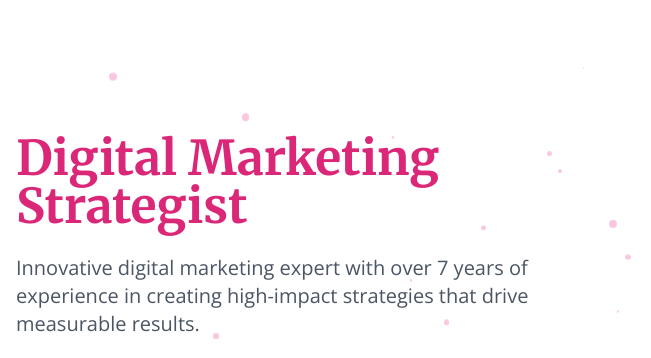
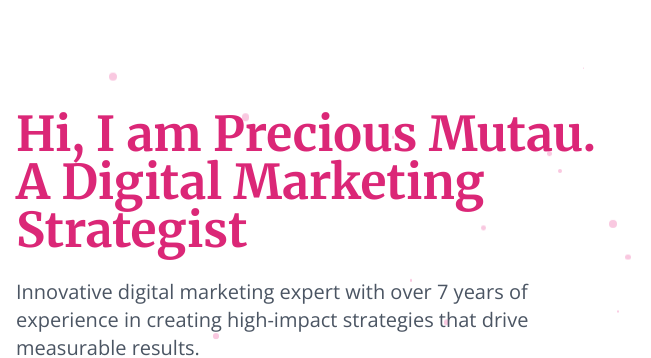
Before and after one commit to ClaudiusMainja/preciouswebsite, a plain HTML site: page index.html in a window 1280 px wide. Shown: the part 167-525 px from the top of the page, 0-651 px from the left. Drawn offline with nearby package versions, Linux system fonts and the light colour scheme.

Commit message:
Update index.html

```diff
--- a/index.html
+++ b/index.html
@@ -115,7 +115,7 @@
         <div id="particle-container"></div>
         <div class="grid md:grid-cols-2 gap-8 items-center z-10">
             <div class="space-y-6 animate-fade-in">
-                <h1 class="text-4xl md:text-5xl font-bold text-brand-pink-600 font-heading">Digital Marketing Strategist</h1>
+                <h1 class="text-4xl md:text-5xl font-bold text-brand-pink-600 font-heading">Hi, I am Precious Mutau. A Digital Marketing Strategist</h1>
                 <p class="text-lg md:text-xl text-gray-600 dark:text-gray-300">
                     Innovative digital marketing expert with over 7 years of experience in creating high-impact strategies that drive measurable results.
                 </p>
```
